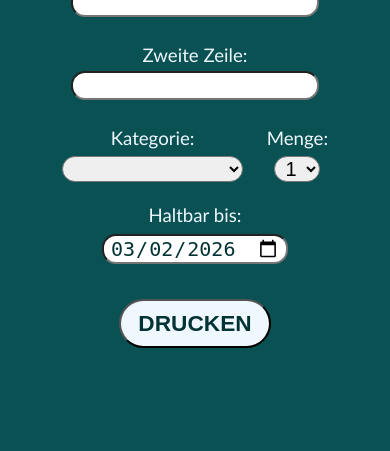
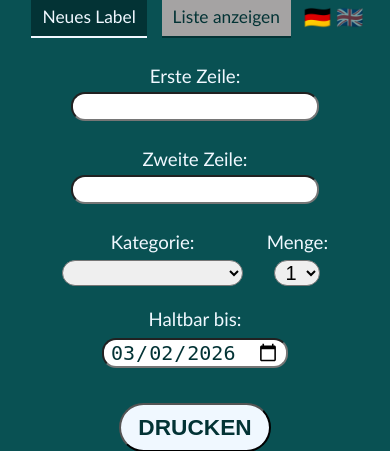
Before and after one commit to hesseleo/frozen-hero, a Flask app: page / in a window 390 px wide. Shown: the part 211-662 px from the top of the page. Run offline with Flask 3, Linux system fonts and the light colour scheme; data that the repository does not hold is empty.

Commit message:
feat: add app logo and fix language-switcher layout for mobile
Replace h1 text with AppLogo_v-1-0.png (served from /static/).
Move flag icons into the same flex row as the tab buttons so there
is no absolutely-positioned element competing with centred content
on narrow screens. flex-wrap: wrap lets the flags drop to a new
line on very small viewports instead of overflowing.

Co-Authored-By: Claude Sonnet 4.6 <noreply@anthropic.com>

```diff
--- a/templates/index.html
+++ b/templates/index.html
@@ -163,22 +163,33 @@
          line-height: 1;
          transition: opacity 0.2s;
       }
+
+      .header-bar {
+         display: flex;
+         justify-content: center;
+         align-items: center;
+         flex-wrap: wrap;
+         gap: 8px;
+         margin-bottom: 20pt;
+      }
    </style>
 </head>
 
 <body class="container" style="text-align:center; background-color:rgb(9, 81, 83);">
    <div class="content">
-      <div style="display:flex; justify-content:center; align-items:center; margin-bottom:30px; position:relative;">
-         <h1 style="color: aliceblue; margin:0;">frozen-hero</h1>
-         <div id="lang-switcher" style="position:absolute; right:0;">
+      <div style="text-align:center; margin-bottom: 18px;">
+         <img src="/static/AppLogo_v-1-0.png" alt="HeRo Frozen" style="max-width: 220px; width: 55%;">
+      </div>
+
+      <div class="header-bar">
+         <div class="tab" style="display:inline-block;">
+            <button class="tablinks" id="startButton" onclick="openTab(event, 'newLabel')" data-i18n="tab_new_label">Neues Label</button>
+            <button class="tablinks" id="showListButton" onclick="openTab(event, 'showList')" data-i18n="tab_show_list">Liste anzeigen</button>
+         </div>
+         <div id="lang-switcher">
             <span data-lang="de" onclick="setLanguage('de')" title="Deutsch">🇩🇪</span>
             <span data-lang="en" onclick="setLanguage('en')" title="English">🇬🇧</span>
          </div>
-      </div>
-
-      <div class="tab" style="display:inline-block; text-align: center; margin-bottom: 20pt;">
-         <button class="tablinks" id="startButton" onclick="openTab(event, 'newLabel')" data-i18n="tab_new_label">Neues Label</button>
-         <button class="tablinks" id="showListButton" onclick="openTab(event, 'showList')" data-i18n="tab_show_list">Liste anzeigen</button>
       </div>
       <div id="newLabel" class="tabcontent">
          <label style="color: aliceblue;" for="dec1" data-i18n="label_row1">Erste Zeile:</label><br>
```
